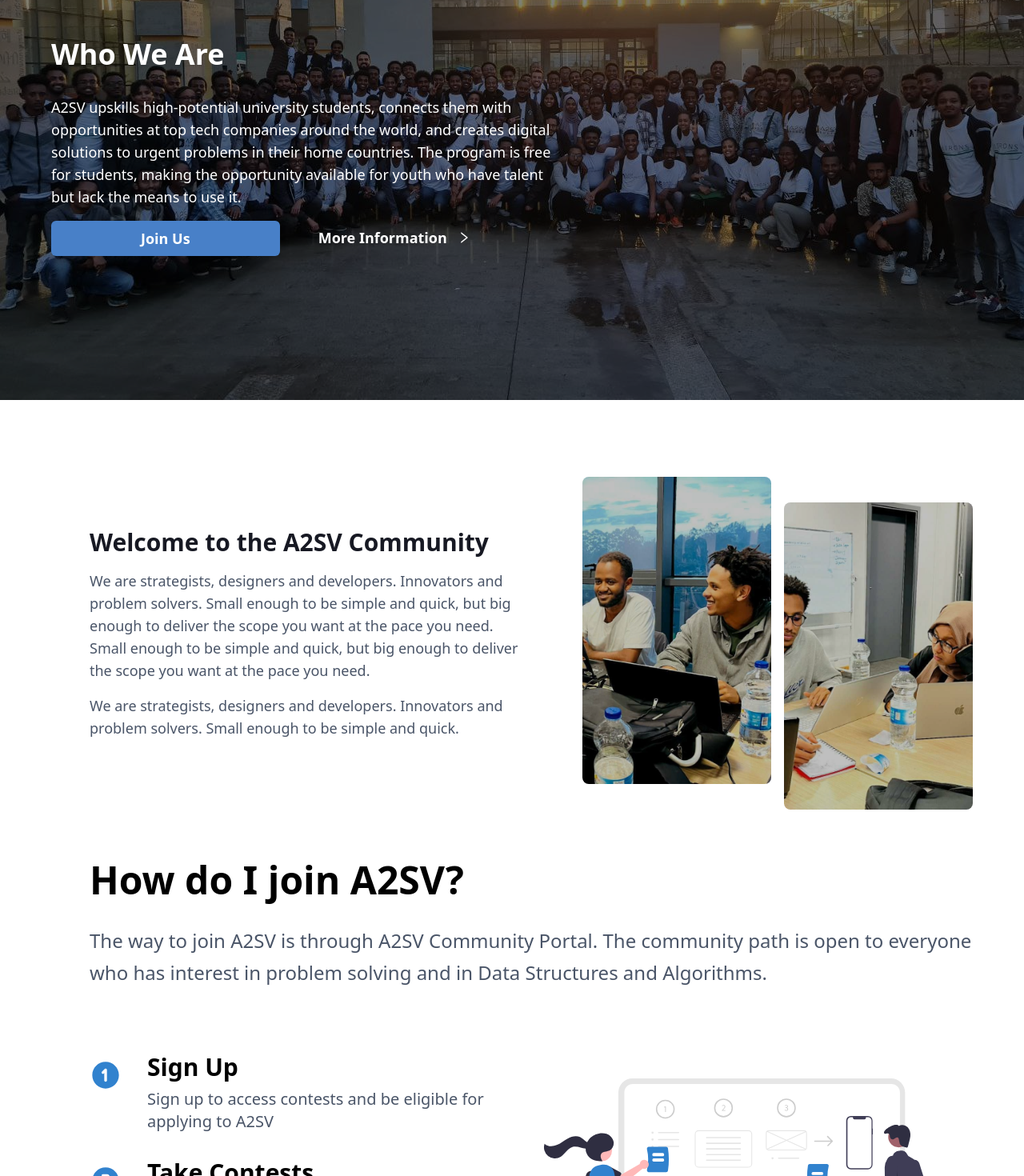
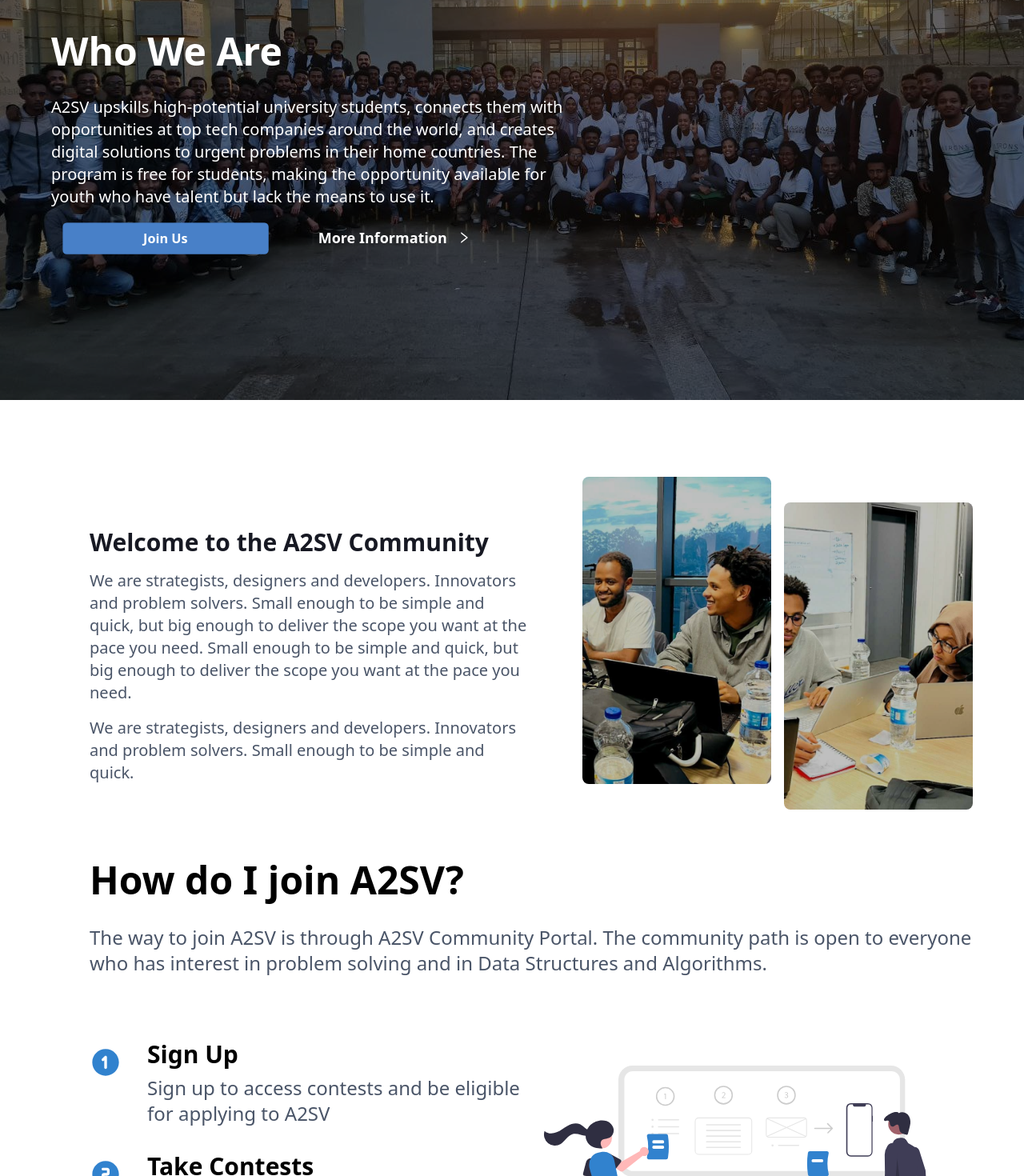
Before and after one commit to Endalebob/community-portal, a Next.js app: page / in a window 1280 px wide. Shown: the part 220-1690 px from the top of the page at 80% size. Built offline with nearby package versions, Linux system fonts and the light colour scheme.

Commit message:
add animation to landing page

```diff
--- a/package.json
+++ b/package.json
@@ -14,6 +14,7 @@
     "@types/react": "18.2.8",
     "@types/react-dom": "18.2.4",
     "autoprefixer": "10.4.14",
+    "framer-motion": "^10.12.16",
     "next": "13.4.4",
     "postcss": "8.4.24",
     "react": "18.2.0",
--- a/src/components/home/HowToJoin.tsx
+++ b/src/components/home/HowToJoin.tsx
@@ -1,6 +1,7 @@
+import { motion } from "framer-motion";
 import Image from "next/image";
 import React from "react";
-import { IconType, icons } from "react-icons/lib";
+import { IconType, icons } from "react-icons";
 import {
   TbCircle1Filled,
   TbCircle2Filled,
@@ -34,28 +35,41 @@ const HowToJoin = () => {
   ];
   return (
     <div className="flex flex-col ml-8 md:ml-28 mb-20 mr-8 mt-16">
-      <div className="">
-        <h1 className="text-5xl font-bold">How do I join A2SV?</h1>
-        <p className="text-secondary-text pt-8 text-2xl leading-10">
+      <motion.div
+        initial={{ opacity: 0 }}
+        whileInView={{ opacity: 1, transition: { duration: 1 } }}
+      >
+        <h1 className="text-2xl sm:text-3xl md:text-4xl lg:text-5xl font-bold">
+          How do I join A2SV?
+        </h1>
+        <p className="text-secondary-text pt-8 text-lg lg:text-xl xl:text-2xl leading-8 lg:leading-10">
           The way to join A2SV is through A2SV Community Portal. The community
           path is open to everyone who has interest in problem solving and in
           Data Structures and Algorithms.
         </p>
-      </div>
+      </motion.div>
       <div className="grid grid-cols-1 lg:grid-cols-2">
         <div className="col-span-1 pt-12">
           {steps.map((step, index) => (
-            <div className="flex flex-row gap-x-8 pt-8" key={index}>
+            <motion.div
+              className="flex flex-row gap-x-8 pt-8"
+              key={index}
+              initial={{ x: -200 }}
+              whileInView={{ x: 0 }}
+              transition={{ delay: index * 0.2, duration: 1 }}
+            >
               <div className="pt-2">
                 <step.icon color="#3182CE" size={40} />
               </div>
               <div>
-                <h1 className="text-3xl font-semibold">{step.title}</h1>
-                <p className="text-secondary-text pt-2 text-xl">
+                <h1 className="text-xl md:text-2xl lg:text-3xl font-semibold">
+                  {step.title}
+                </h1>
+                <p className="text-secondary-text pt-2 text-lg lg:text-xl xl:text-2xl">
                   {step.description}
                 </p>
               </div>
-            </div>
+            </motion.div>
           ))}
         </div>
 
--- a/src/components/home/Landing.tsx
+++ b/src/components/home/Landing.tsx
@@ -1,9 +1,15 @@
+import { motion } from "framer-motion";
 import Image from "next/image";
 import Link from "next/link";
+import { useRouter } from "next/router";
 import React from "react";
 import { AiOutlineRight } from "react-icons/ai";
 
 const Landing: React.FC = () => {
+  const router = useRouter();
+  const handleJoinUs = () => {
+    router.push("/auth/signup");
+  };
   return (
     <div className="bg-primarybg font-poppins ">
       <div className="relative">
@@ -16,23 +22,55 @@ const Landing: React.FC = () => {
         />
         <div className="md:absolute bottom-0.5 left-16 text-primary-text md:text-primarybg w-1/1 md:w-7/12 lg:w-1/2 text-lg lg:bottom-1/4 m-4 md:m-0">
           <div className="mb-8 md:m-0 m-4">
-            <h1 className="text-4xl font-bold md:pt-0 pt-8">Who We Are</h1>
-            <p className="mt-8">
+            <motion.h1
+              className="text-2xl sm:text-3xl md:text-4xl lg:text-5xl font-bold md:pt-0 pt-8"
+              initial={{ y: -1000 }}
+              animate={{ y: 0 }}
+              transition={{
+                duration: 2,
+                type: "spring",
+              }}
+            >
+              Who We Are
+            </motion.h1>
+            <motion.p
+              className="mt-8 md:text-lg lg:text-xl"
+              initial={{ opacity: 0 }}
+              animate={{ opacity: 1 }}
+              transition={{ duration: 2 }}
+            >
               A2SV upskills high-potential university students, connects them
               with opportunities at top tech companies around the world, and
               creates digital solutions to urgent problems in their home
               countries. The program is free for students, making the
               opportunity available for youth who have talent but lack the means
               to use it.
-            </p>
+            </motion.p>
           </div>
 
-          <div className="flex flex-row mt-4 mx-auto my-auto">
-            <Link href={"/auth/signup"}>
-              <button className="ml-4 md:ml-0 bg-primary px-4 md:px-16 lg:px-24 xl:px-28 py-2 rounded-md mr-12 hover:bg-blue-400 font-bold text-white">
-                Join Us
-              </button>
-            </Link>
+          <motion.div
+            className="flex flex-row mt-4 mx-auto my-auto"
+            initial={{ opacity: 0 }}
+            animate={{ opacity: 1 }}
+            transition={{ duration: 3 }}
+          >
+            <motion.button
+              className="ml-4 md:ml-0 bg-primary px-2 sm:px-4 md:px-16 lg:px-24 xl:px-28 py-2 rounded-md mr-12 hover:bg-blue-400 font-bold text-white"
+              initial={{ scale: 0.9 }}
+              animate={{
+                scale: 1,
+                transition: {
+                  duration: 1,
+                  repeat: Infinity,
+                  repeatType: "reverse",
+                  ease: "easeInOut",
+                },
+              }}
+              onClick={handleJoinUs}
+            >
+              Join Us
+            </motion.button>
+
             <Link href={"#more"}>
               <div className="flex flex-row">
                 <button className="text-end font-bold">More Information</button>
@@ -41,7 +79,7 @@ const Landing: React.FC = () => {
                 </div>
               </div>
             </Link>
-          </div>
+          </motion.div>
         </div>
       </div>
     </div>
--- a/src/components/home/Welcome.tsx
+++ b/src/components/home/Welcome.tsx
@@ -1,3 +1,4 @@
+import { motion } from "framer-motion";
 import Image from "next/image";
 import React from "react";
 
@@ -7,24 +8,32 @@ const Welcome: React.FC = () => {
       className="grid grid-cols-1 text-primary-text mt-8 font-poppins lg:grid-cols-2 ml-8 mr-8 md:mr-16 md:ml-16 lg:ml-28 "
       id="more"
     >
-      <div className="col-span-1 mt-0 md:mt-16">
-        <h1 className="text-3xl font-extrabold mt-0 lg:mt-16">
+      <motion.div
+        className="col-span-1 mt-0 md:mt-16"
+        initial={{ x: -100 }}
+        whileInView={{ x: 0, transition: { duration: 1 } }}
+      >
+        <h1 className="text-xl sm:text-2xl lg:text-3xl font-extrabold mt-0 lg:mt-16">
           Welcome to the A2SV Community
         </h1>
-        <p className="text-secondary-text mt-4 mb-4 text-lg">
+        <p className="text-secondary-text mt-4 mb-4 md:text-lg lg:text-xl">
           We are strategists, designers and developers. Innovators and problem
           solvers. Small enough to be simple and quick, but big enough to
           deliver the scope you want at the pace you need. Small enough to be
           simple and quick, but big enough to deliver the scope you want at the
           pace you need.
         </p>
-        <p className="text-secondary-text text-lg">
+        <p className="text-secondary-text mt-4 mb-4 text-base md:text-lg lg:text-xl">
           We are strategists, designers and developers. Innovators and problem
           solvers. Small enough to be simple and quick.
         </p>
-      </div>
+      </motion.div>
       <div className="grid grid-cols-1 lg:ml-16 mt-16 sm:grid-cols-2 gap-4  mx-auto lg:w-auto">
-        <div className="h-96">
+        <motion.div
+          className="h-96"
+          initial={{ y: -50 }}
+          whileInView={{ y: 0, transition: { duration: 1 } }}
+        >
           <Image
             src="/images/home/welcome1.jpg"
             alt="welcome first image"
@@ -32,8 +41,12 @@ const Welcome: React.FC = () => {
             height={1000}
             className="h-96 rounded-lg brightness-75 object-cover w-80 lg:w-auto"
           />
-        </div>
-        <div className="mt-8">
+        </motion.div>
+        <motion.div
+          className="mt-8"
+          initial={{ y: 50 }}
+          whileInView={{ y: 0, transition: { duration: 1 } }}
+        >
           <Image
             src="/images/home/welcome2.jpg"
             alt="welcome first image"
@@ -41,7 +54,7 @@ const Welcome: React.FC = () => {
             height={1000}
             className="h-96 rounded-lg brightness-75 object-cover w-80 lg:w-auto"
           />
-        </div>
+        </motion.div>
       </div>
     </div>
   );
```
Also changed, not shown: 1 other file (tests, documents, lock files or other folders).
